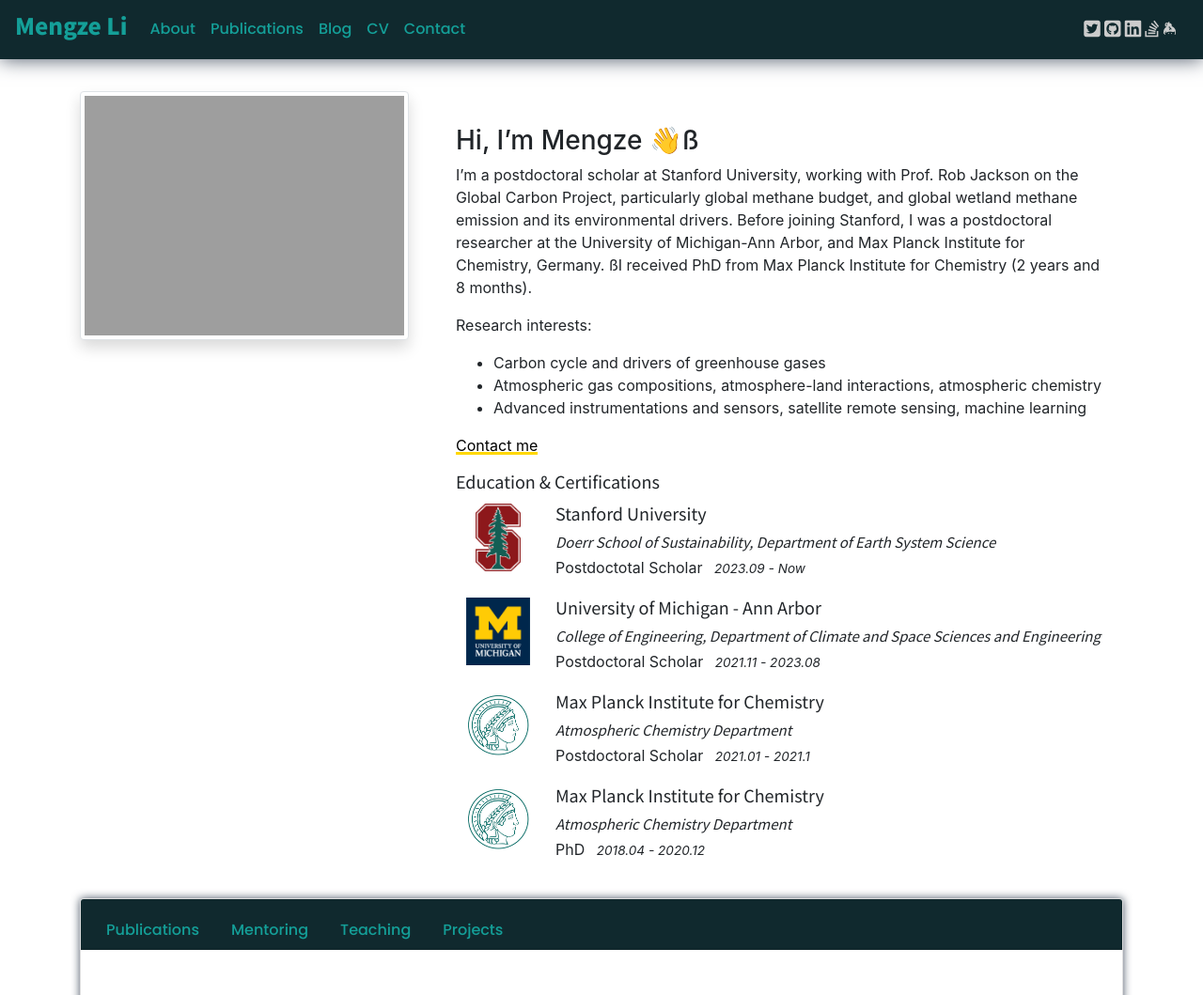
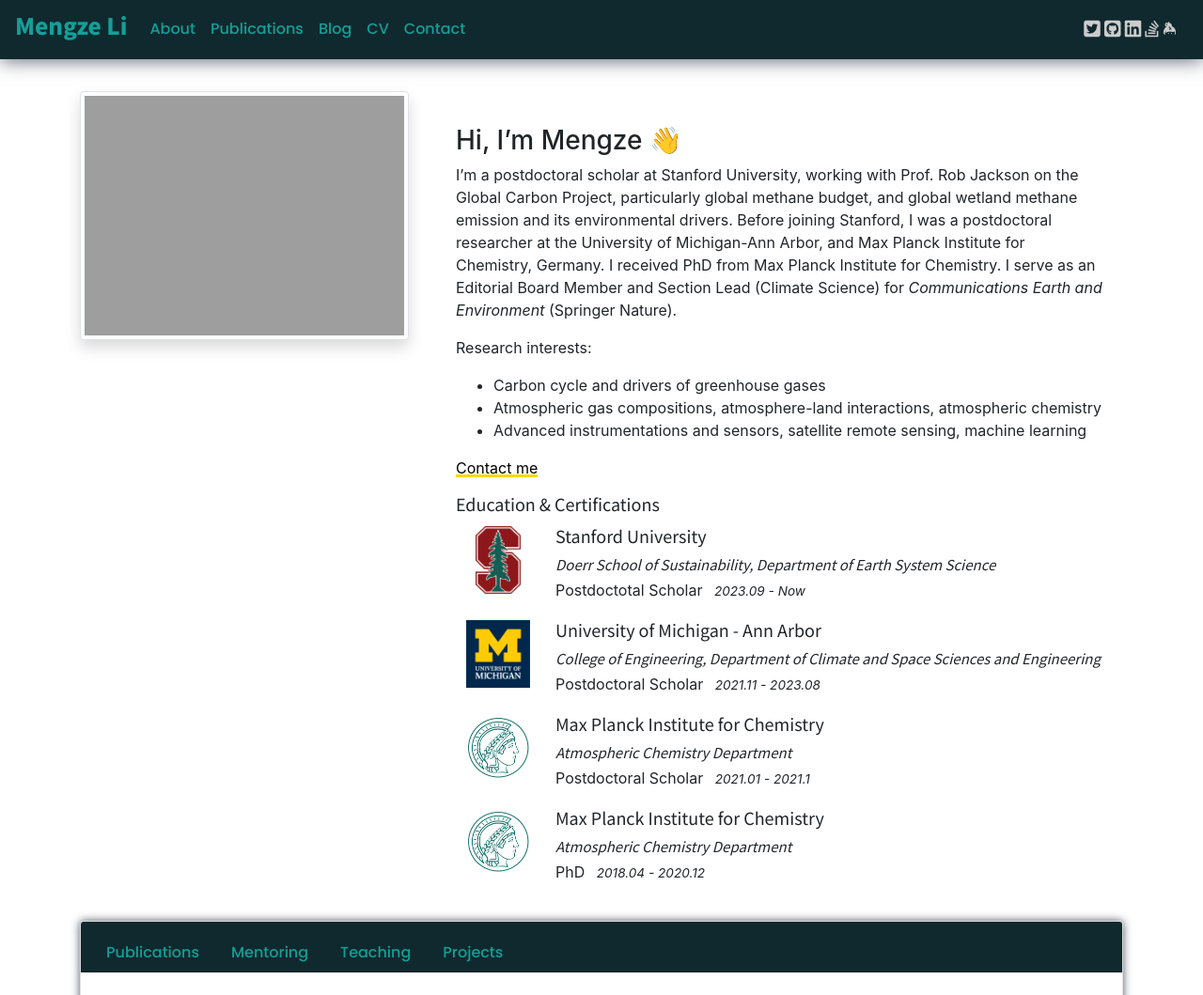
Before and after one commit to limengze1991/limengze1991.github.io, a Jekyll site: the page built from index.md, in a window 1280 px wide, cut to the strip 0-1059 px from the top of the page. Shown: the whole strip at 94% size. Built offline with Jekyll 4.4.1, drawn with Linux system fonts in a browser that asks for light colours; nearby versions of some CDN libraries; comment, search, counter and statistics services are not loaded; our own code applies the rules of GitHub Pages for plain Markdown files.

Commit message:
Update: modify bio and papers

```diff
--- a/_bibliography/papers.bib
+++ b/_bibliography/papers.bib
@@ -12,7 +12,7 @@
 
 @article{tianjiao2024berkeley,
   title={Berkeley-RWAWC: A New CYGNSS-Based Watermask Unveils Unique Observations of Seasonal Dynamics in the Tropics},
-  author={Tianjiao Pu, Cynthia Gerlein-Safdi, Ying Xiong, Mengze Li, Eric A. Kort, A. Anthony Bloom},
+  author={Pu, Tianjiao and Gerlein-Safdi, Cynthia and Xiong, Ying and Li, Mengze and Kort, Eric A. and Bloom, A. Anthony},
   journal={Water Resources Research},
   volume={60},
   number={7},
--- a/index.md
+++ b/index.md
@@ -3,8 +3,8 @@ layout: home
 title:
 date: 2020-11-20
 ---
-### Hi, I'm Mengze 👋ß
-I'm a postdoctoral scholar at Stanford University, working with Prof. Rob Jackson on the Global Carbon Project, particularly global methane budget, and global wetland methane emission and its environmental drivers. Before joining Stanford, I was a postdoctoral researcher at the University of Michigan-Ann Arbor, and Max Planck Institute for Chemistry, Germany. ßI received PhD from Max Planck Institute for Chemistry (2 years and 8 months).
+### Hi, I'm Mengze 👋
+I'm a postdoctoral scholar at Stanford University, working with Prof. Rob Jackson on the Global Carbon Project, particularly global methane budget, and global wetland methane emission and its environmental drivers. Before joining Stanford, I was a postdoctoral researcher at the University of Michigan-Ann Arbor, and Max Planck Institute for Chemistry, Germany. I received PhD from Max Planck Institute for Chemistry. I serve as an Editorial Board Member and Section Lead (Climate Science) for *Communications Earth and Environment* (Springer Nature).
 
 Research interests:
  - Carbon cycle and drivers of greenhouse gases
```
Also changed, not shown: _data/services.yml (added, +24 -0 lines).
